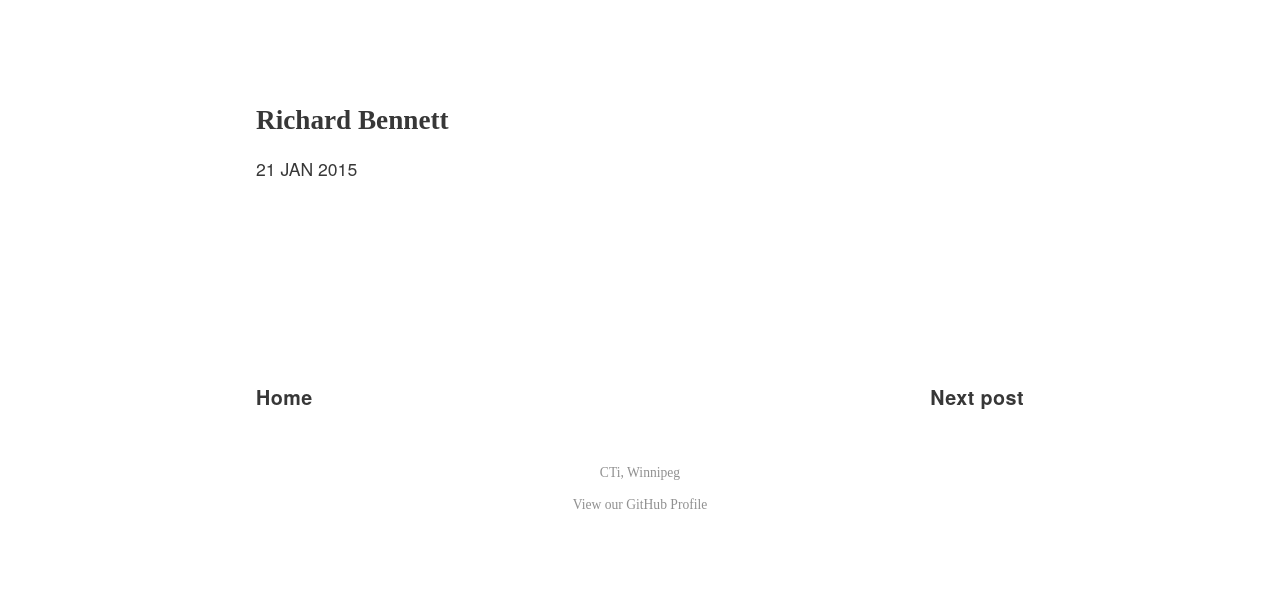
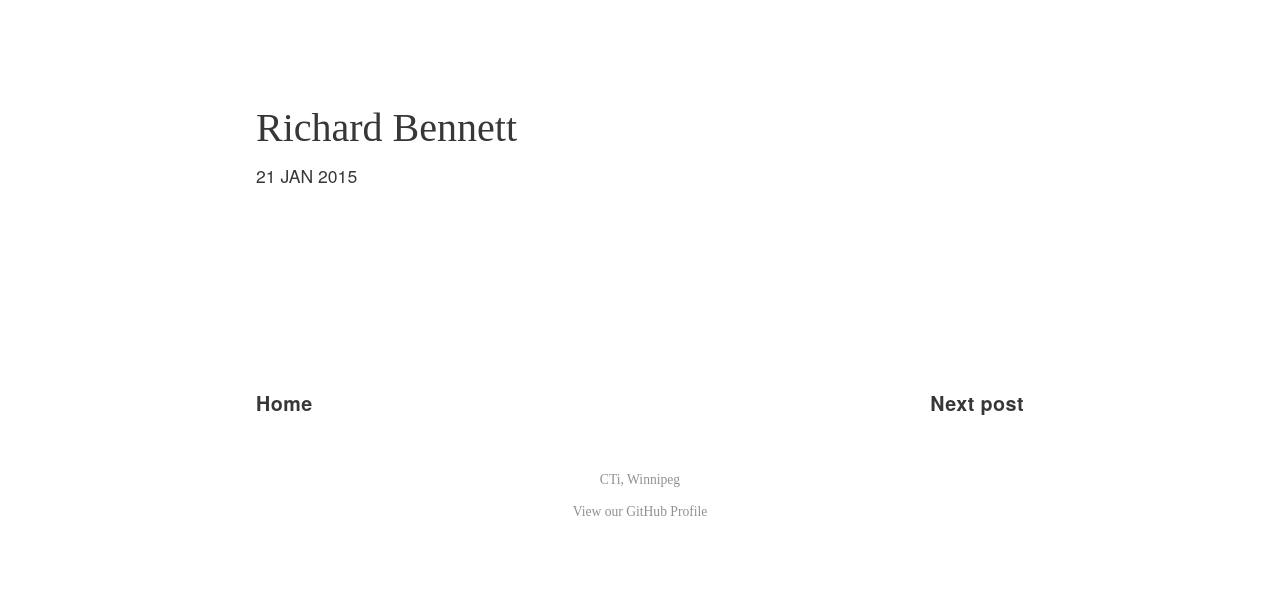
Before and after one commit to CTi-Winnipeg/cti-winnipeg.github.io, a Jekyll site: the page built from _posts/2015-01-21-first-post.md, in a window 1280 px wide. Shown: the part 1670-2275 px from the top of the page. Built offline with Jekyll 4.4.1, drawn with Linux system fonts in a browser that asks for light colours.

Commit message:
Author meta styles

```diff
--- a/stylesheets/styles.css
+++ b/stylesheets/styles.css
@@ -261,9 +261,7 @@ article.meta {
 }
 
 article.meta .author {
-  font-size: 1.7em;
-  font-weight: 700;
-  line-height: 1.9em;
+  font-size: 2.5em;
   margin: 1em 10% 0.4em 10%;
 }
 article.meta .date {
```
